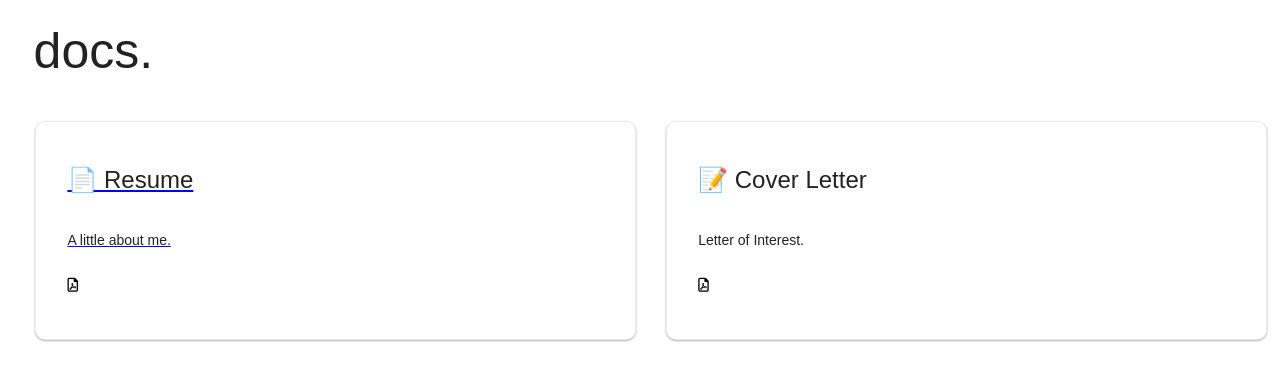
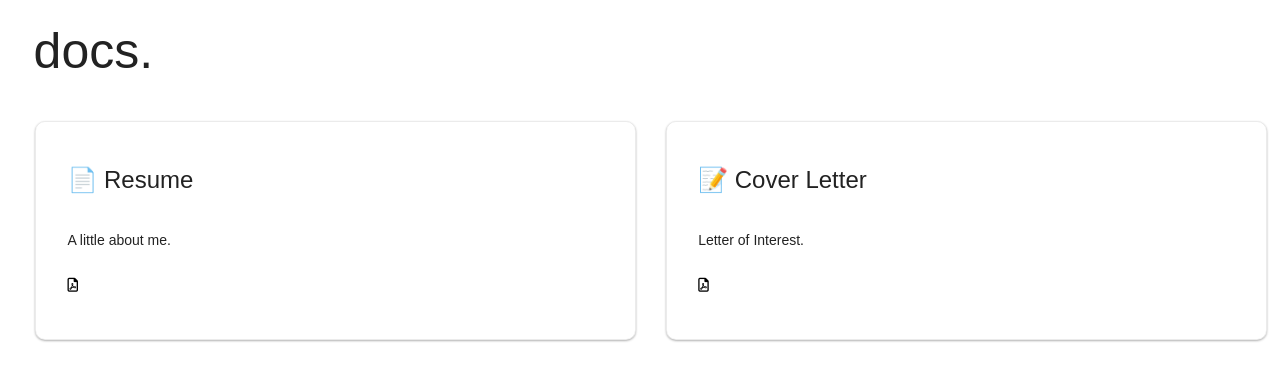
Before and after one commit to VidyaSagarHimansu/Himansu, a React (Vite) app: page / in a window 1280 px wide. Shown: the part 980-1370 px from the top of the page. Built offline with nearby package versions, Linux system fonts and the light colour scheme.

Commit message:
href text decoration not working fix

```diff
--- a/src/Detail/Cards/Cards.css
+++ b/src/Detail/Cards/Cards.css
@@ -1,10 +1,3 @@
-.projects a {
-    /* 30px is the gutter size in magic grid */
-    width: calc(49% - 30px);
-    /* 49% avoids a weird single column on some wide screens */
-    text-decoration: none;
-  }
-
 .card section {
     width: 85%;
     height: 85%;
--- a/src/Detail/Cards/Cards.jsx
+++ b/src/Detail/Cards/Cards.jsx
@@ -5,7 +5,7 @@ function Cards(props){
     return (
         <div className='card fade-in'>
 
-                <a href={link} target='_blank'>
+                <a href={link} target='_blank' style={{textDecoration: 'none'}}>
                     <section>
                         <h3 style={{fontFamily: 'Questrial , sans-serif', fontWeight: '290', fontSize: '24px', }}>{topic}</h3>
                         {typeof content === 'string' ? (
```
